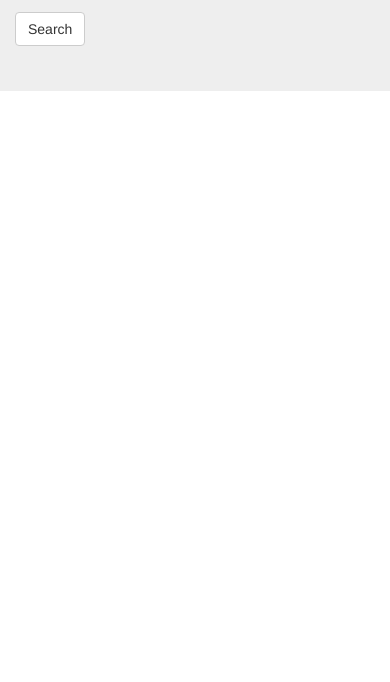
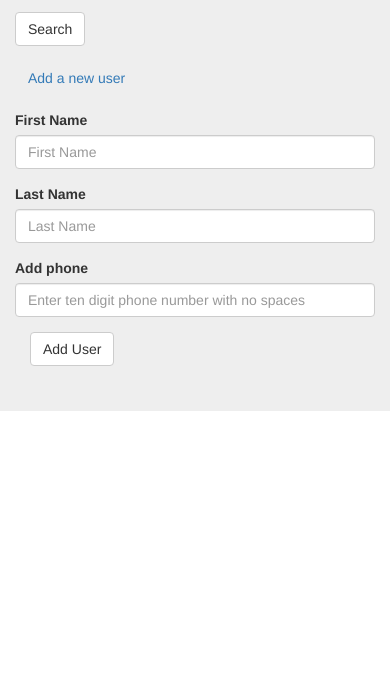
Before and after one commit to smoring/ok-coders-library-system-project, a website: page client/users.html in a window 390 px wide. Shown: the part 162-844 px from the top of the page. Drawn offline with nearby package versions, Linux system fonts and the light colour scheme.

Commit message:
add user functionality now working

```diff
--- a/client/users.html
+++ b/client/users.html
@@ -26,14 +26,23 @@
   					console.log($scope.userData)
   				}, function(err){console.log(err)});
   			};
+
+  			$scope.add = function() {
+  				console.log("called")
+  				console.log($scope.firstName + $scope.addLastName + $scope.phone);
+  				$http.post('/users/add', {firstName:$scope.firstName, lastName:$scope.addLastName, phone:$scope.phone, isActive:true}).then(function(data) {
+  					console.log(data)
+  				}, function(err){console.log(err)});
+  			};
   		}
+
 
 	</script>
 </head>
 <body>
 	<div class="jumbotron">
 		<div class="container" ng-controller="UsersController">
-			<h1>User lookup</h1>
+			<h1>Library Users</h1>
 			<form class="form-horizontal">
 			  <div class="form-group">
 			    <label for="lastName" class="col-sm-2 control-label">Search by last name</label>
@@ -52,6 +61,26 @@
 				<p>{{'Phone: ' + userData.phone}}</p>
 				<p>{{'Status: ' + isActive}}</p>
 			</div>
+			<p><button type="button" class="btn btn-link">Add a new user</button></p>
+			<form>
+  				<div class="form-group">
+   					<label for="firstName">First Name</label>
+    				<input ng-model="firstName" type="text" class="form-control" id="firstName" placeholder="First Name">
+  				</div>
+  				<div class="form-group">
+    				<label for="lastName">Last Name</label>
+    				<input ng-model="addLastName" type="text" class="form-control" id="addLastName" placeholder="Last Name">
+ 				 </div>
+ 				 <div class="form-group">
+    				<label for="phone">Add phone</label>
+    				<input ng-model="phone" type="text" class="form-control" id="phone" placeholder="Enter ten digit phone number with no spaces">
+ 				 </div>
+ 				 <div class="form-group">
+			    	<div class="col-sm-offset-2 col-sm-10">
+			      		<button ng-click="add()" type="submit" class="btn btn-default">Add User</button>
+			    	</div>
+			  	</div>
+			</form>
 		</div>
 	</div>
 </body>
```
Also changed, not shown: client/books.html (+6 -1 lines), client/index.html (+1 -1 lines).
